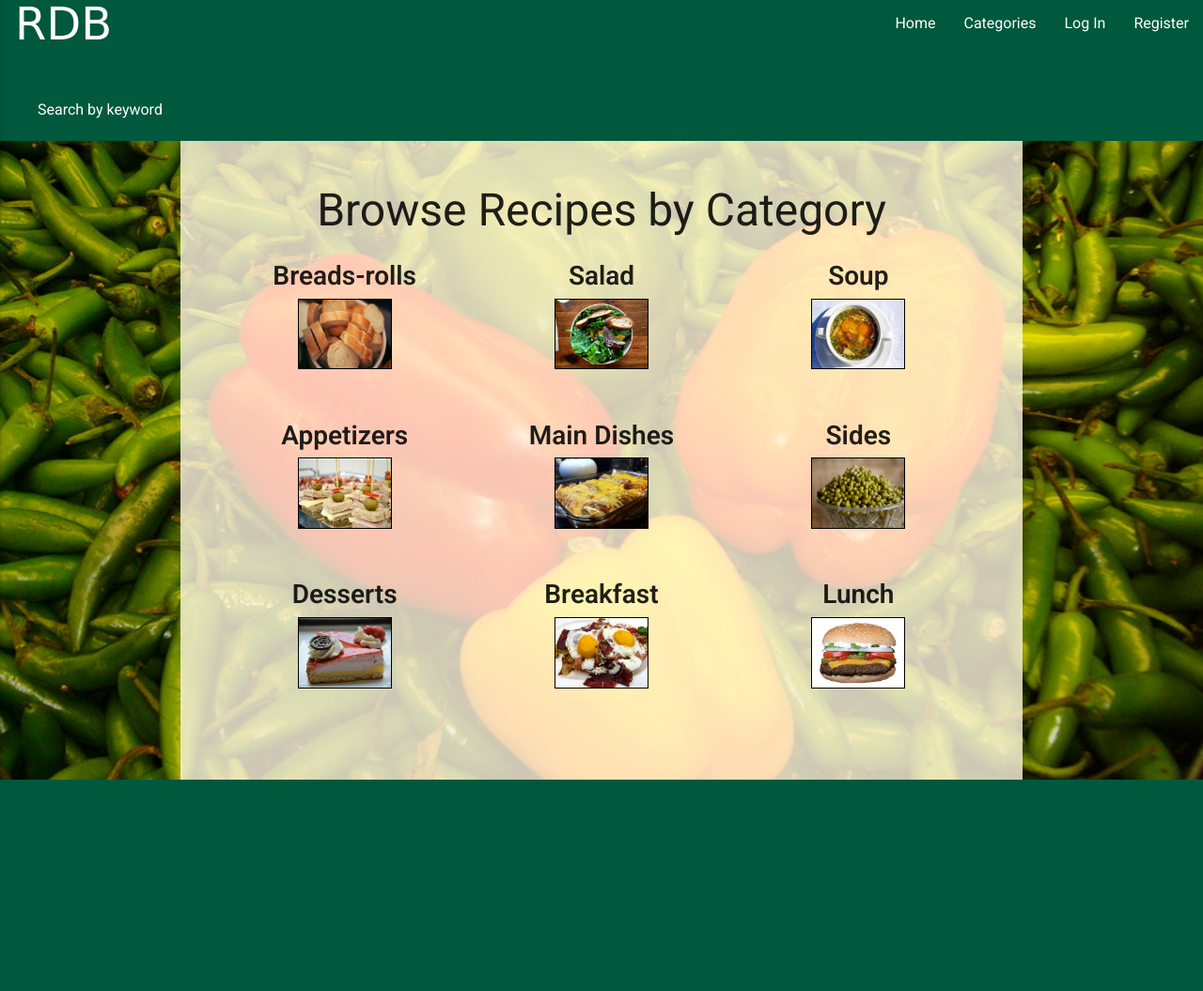
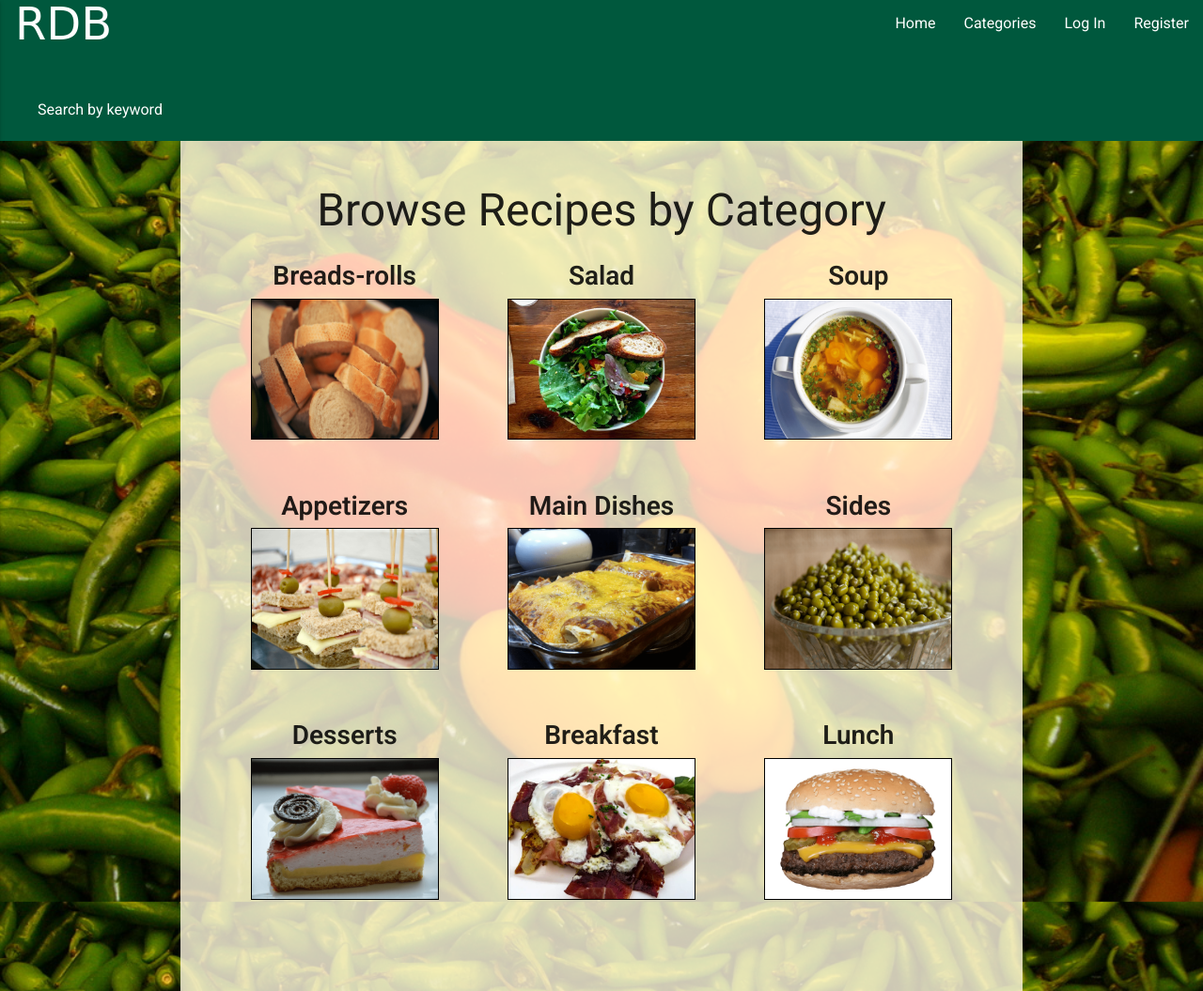
Before and after one commit to freddorn/recipe-database, a Flask app: page /categories in a window 1280 px wide. Shown: the whole page at 94% size. Before the commit the page ends 830 px from the top, so only its background shows below. Run offline with Flask 2, Linux system fonts and the light colour scheme; some libraries are stand-ins or nearby versions; some web fonts are replaced.

Commit message:
increase size of images on category page

```diff
--- a/static/css/style.css
+++ b/static/css/style.css
@@ -72,7 +72,7 @@
     text-align: center;
 }
 .category-image {
-    width: 100px;
+    width: 200px;
     border:1px solid black;
     margin-bottom: 20px;
 }
@@ -145,4 +145,5 @@
   nav {
       line-height: 100px;
   }
+
 }
--- a/templates/base.html
+++ b/templates/base.html
@@ -3,7 +3,6 @@
 
 <head>
     <meta charset="utf-8">
-    <meta name="viewport" content="width=device-width, initial-scale=1, shrink-to-fit=no">
 	<link rel="shortcut icon" href="../static/images/favicon.png" type="image/x-icon" />
 	<link href="https://fonts.googleapis.com/icon?family=Material+Icons" rel="stylesheet">
 	<link rel="stylesheet" href="https://cdnjs.cloudflare.com/ajax/libs/materialize/0.100.2/css/materialize.min.css">
```
